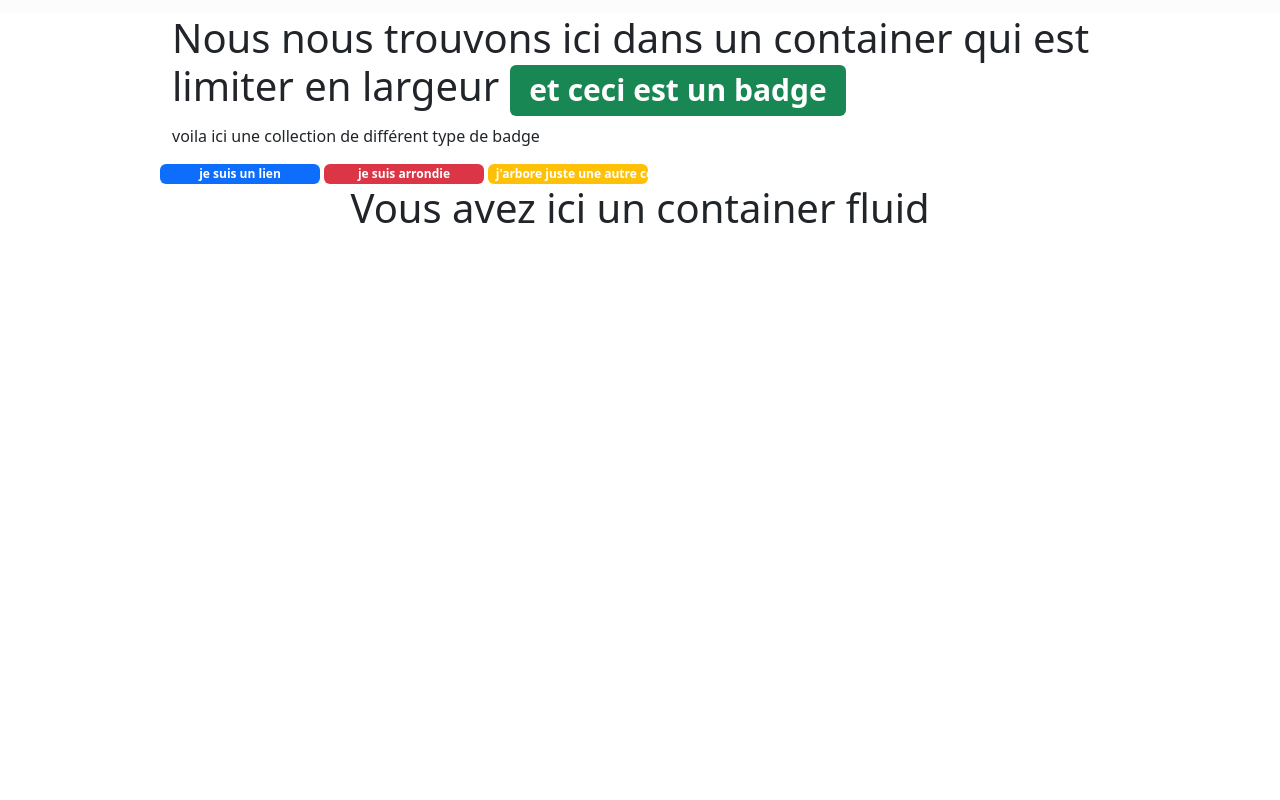
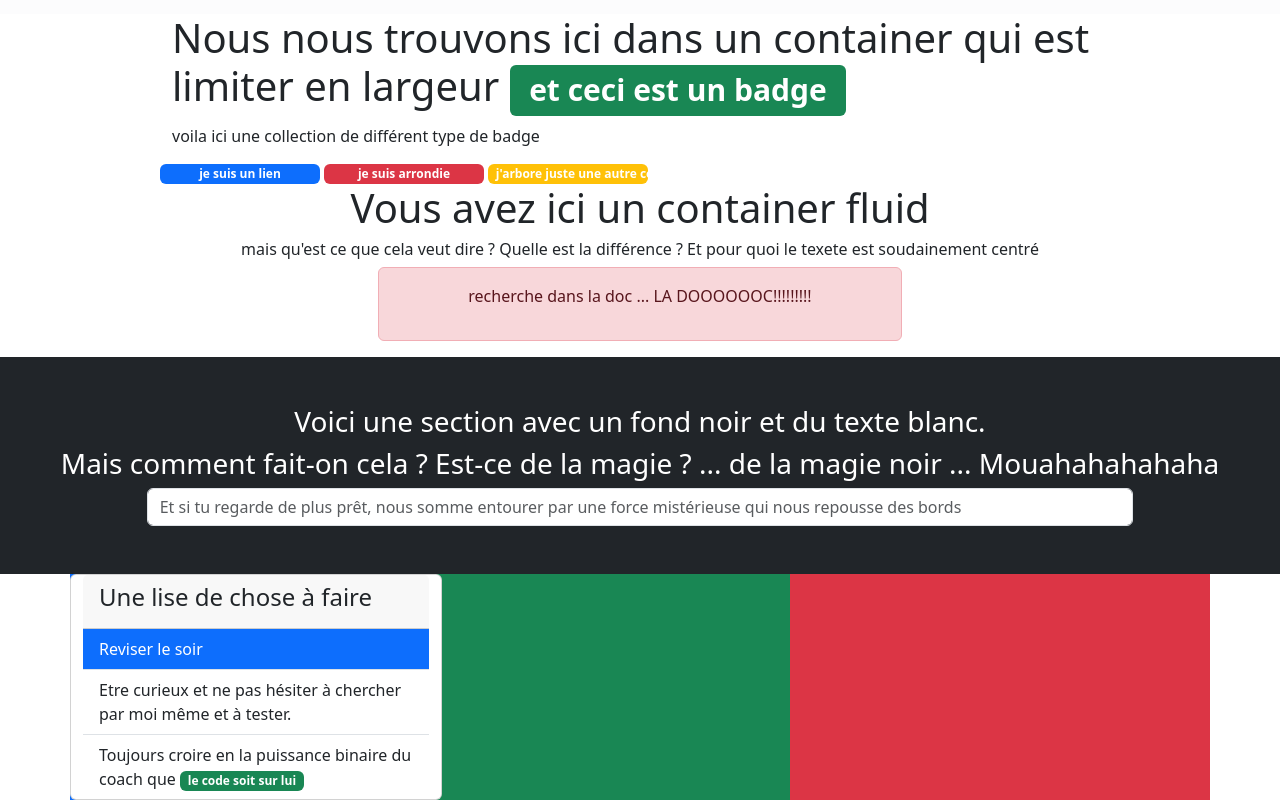
Before and after one commit to Nabssek/bootstraap2, a website: page exo1/index.html in a window 1280 px wide. Shown: the part 332-1132 px from the top of the page. Before the commit the page ends 800 px from the top, so only its background shows below. Drawn offline with nearby package versions, Linux system fonts and the light colour scheme.

Commit message:
ajout du site

```diff
--- a/exo1/index.html
+++ b/exo1/index.html
@@ -72,9 +72,49 @@
 
         </div>
 
-        <div class="container-fluid text-center ">
+        <div class="container-fluid text-center d-flex flex-column align-items-center ">
             <h1>Vous avez ici un container fluid </h1>
+            <h6>mais qu'est ce que cela veut dire ? Quelle est la différence ? Et pour quoi le texete est soudainement centré</h6>
+            <div class="alert alert-danger col-5" role="alert">
+                <p class="font-weight-bold">recherche dans la doc ... LA DOOOOOOC!!!!!!!!!</p>
+              </div>
         </div>
+    </section>
+
+    <section class="bg-dark ">
+        <div class="container-fluid p-5 d-flex flex-column align-items-center">
+            <h3 class="text-white col text-center col">Voici une section avec un fond noir et du texte blanc.</h3>
+            <h3 class="text-white col text-center col">Mais comment fait-on cela ? Est-ce de la magie ? ... de la magie noir ... Mouahahahahaha</h3>
+            <nav class="col-10">
+
+            <input class="form-control " type="" placeholder="Et si tu regarde de plus prêt, nous somme entourer par une force mistérieuse qui nous repousse des bords " aria-label="Search">
+            </nav>
+            </div>
+    </section>
+
+    <section class="d-flex align-items-center">
+
+
+        <div class="container bg-danger d-flex ">
+            <div class="row bg-primary col-4">
+                <div class="card" style="width: 30rem;">
+                    <div class="card-header">
+                      <h4>Une lise de chose à faire </h4>
+                    </div>
+                    <ul class="list-group list-group-flush">
+                      <li class="list-group-item bg-primary text-white">Reviser le soir </li>
+                      <li class="list-group-item">Etre curieux et ne pas hésiter à chercher par moi même et à tester.</li>
+                      <li class="list-group-item">Toujours croire en la puissance binaire du coach que <span class="badge bg-success">le code soit sur lui</span> </li>
+                    </ul>
+                  </div>
+            </div>
+            <div class="row bg-success col-4">
+
+            </div>
+
+        </div>
+
+
     </section>
 </main>
 
--- a/exo1/public/sass/app.sass
+++ b/exo1/public/sass/app.sass
@@ -2,3 +2,7 @@
 
 .header
     height: 500px
+
+.nabil
+    height: 600px
+    background-color: red
```
Also changed, not shown: exo1/public/style/style.css, 1 other file.
